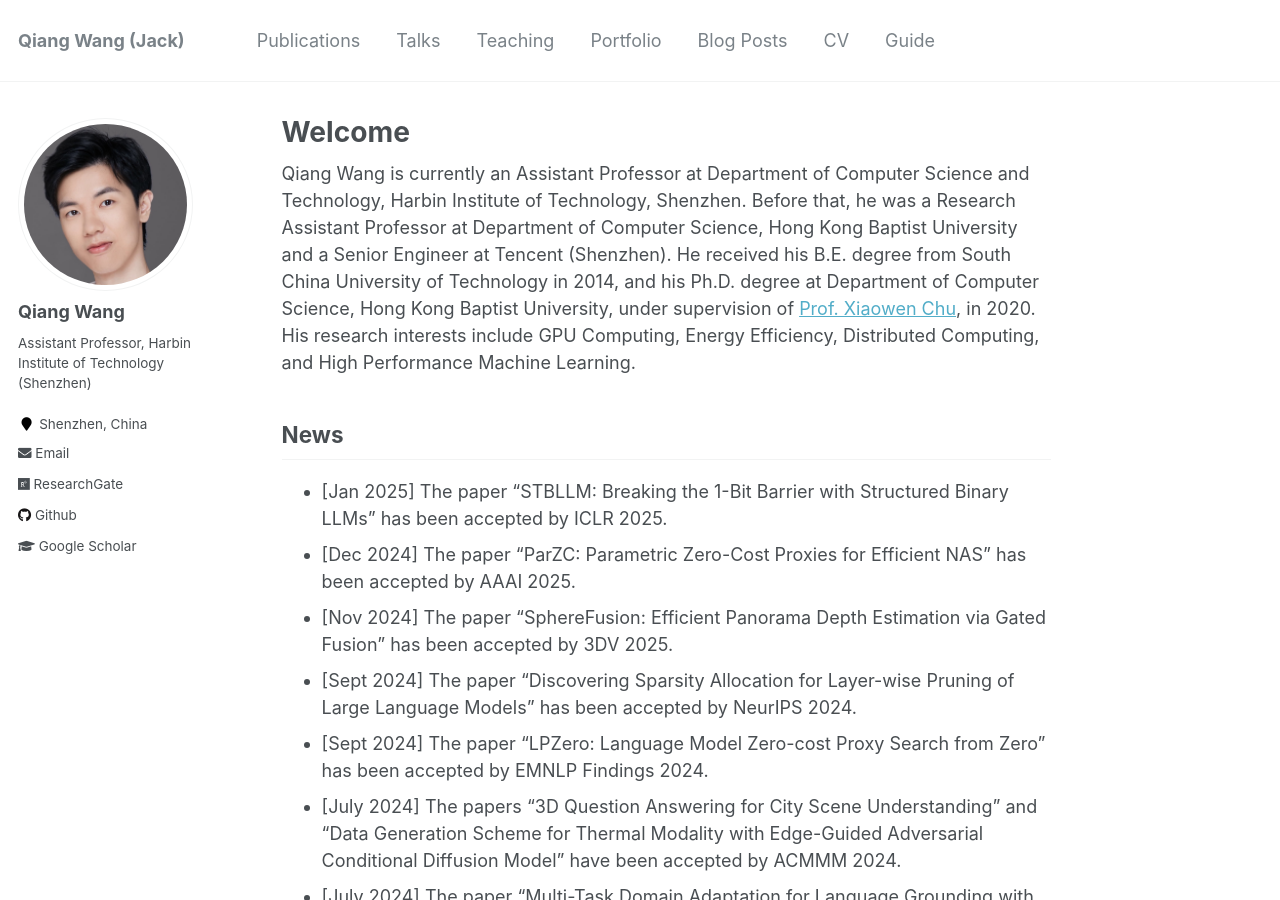
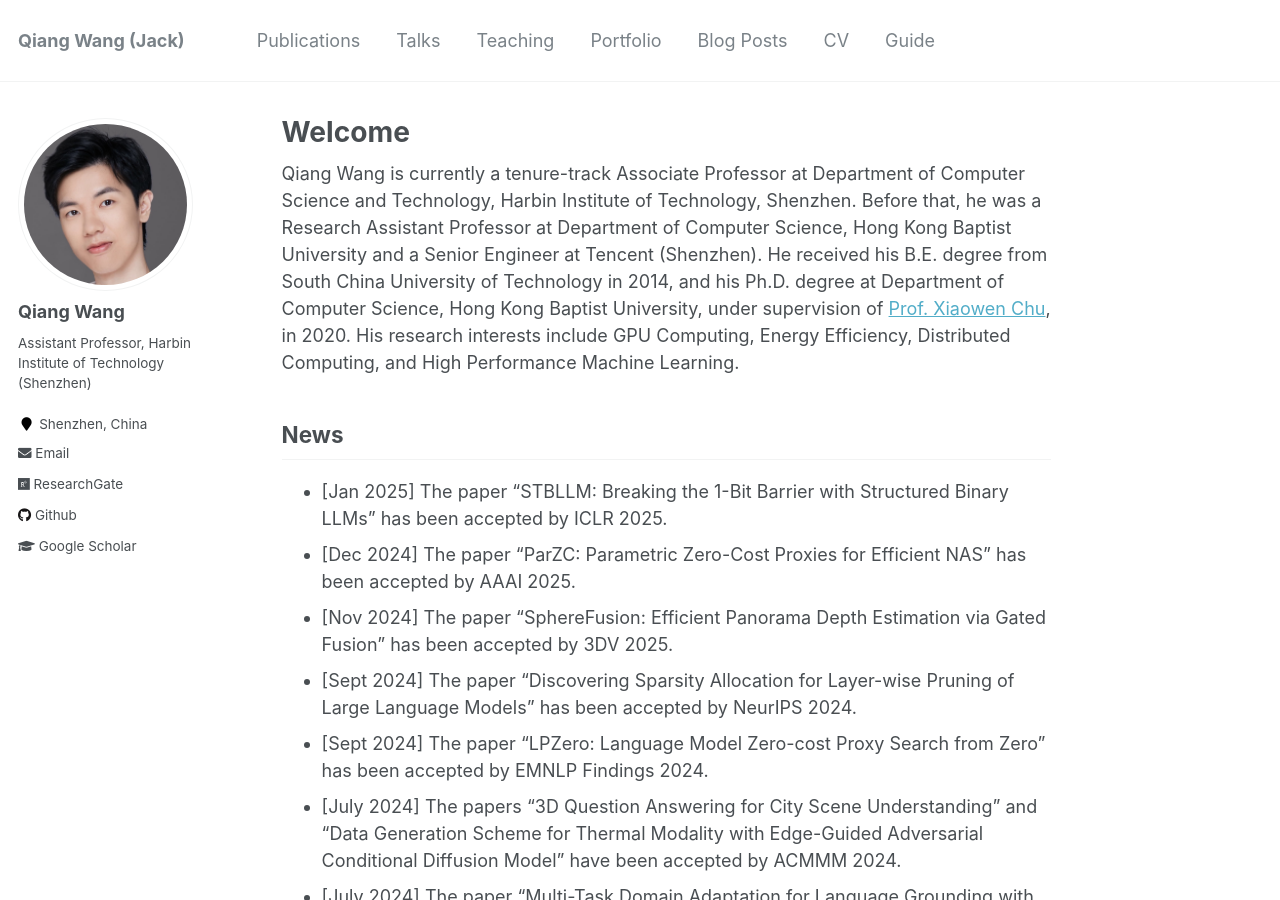
Before and after one commit to blackjack2015/blackjack2015.github.io, a Jekyll site: the page built from _pages/about.md, in a window 1280 px wide and 900 px high. Built offline with Jekyll 4.4.1, drawn with Linux system fonts in a browser that asks for light colours; some of the changed text lies outside the part shown.

Commit message:
Update about.md

```diff
--- a/_pages/about.md
+++ b/_pages/about.md
@@ -9,7 +9,7 @@ redirect_from:
 ---
 
 
-Qiang Wang is currently an Assistant Professor at Department of Computer Science and Technology, Harbin Institute of Technology, Shenzhen. Before that, he was a Research Assistant Professor at Department of Computer Science, Hong Kong Baptist University and a Senior Engineer at Tencent (Shenzhen). He received his B.E. degree from South China University of Technology in 2014, and his Ph.D. degree at Department of Computer Science, Hong Kong Baptist University, under supervision of [Prof. Xiaowen Chu](https://sites.google.com/view/chuxiaowen), in 2020. His research interests include GPU Computing, Energy Efficiency, Distributed Computing, and High Performance Machine Learning.
+Qiang Wang is currently a tenure-track Associate Professor at Department of Computer Science and Technology, Harbin Institute of Technology, Shenzhen. Before that, he was a Research Assistant Professor at Department of Computer Science, Hong Kong Baptist University and a Senior Engineer at Tencent (Shenzhen). He received his B.E. degree from South China University of Technology in 2014, and his Ph.D. degree at Department of Computer Science, Hong Kong Baptist University, under supervision of [Prof. Xiaowen Chu](https://sites.google.com/view/chuxiaowen), in 2020. His research interests include GPU Computing, Energy Efficiency, Distributed Computing, and High Performance Machine Learning.
 
 ## News
 + \[Jan 2025\] The paper "STBLLM: Breaking the 1-Bit Barrier with Structured Binary LLMs" has been accepted by ICLR 2025.
@@ -44,7 +44,8 @@ Qiang Wang is currently an Assistant Professor at Department of Computer Science
 + 2010-2014, B.E., Computer Science and Technology, South China University of Technology, China
 
 ## Work Experience
-+ 2022.05-present, Assistant Professor, Harbin Institute of Technology (Shenzhen)
++ 2025.01-present, Associate Professor (tenure-track), Harbin Institute of Technology (Shenzhen)
++ 2022.05-2024.12, Assistant Professor, Harbin Institute of Technology (Shenzhen)
 + 2022.01-2022.05, Senior Engineer, Tencent (Shenzhen)
 + 2020.09-2022.01, Research Assistant Professor, Hong Kong Baptist University
 + 2020.06-2020.08, Research Intern, Alibaba Ant Financial Services (蚂蚁金服)
```
